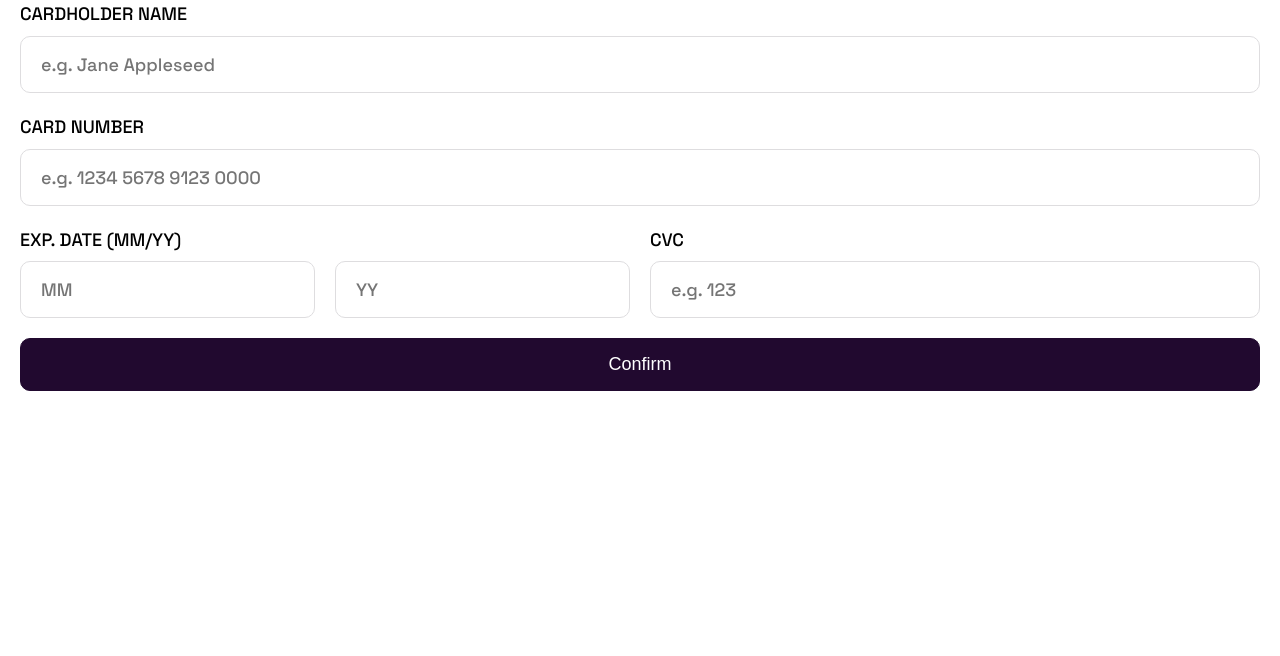
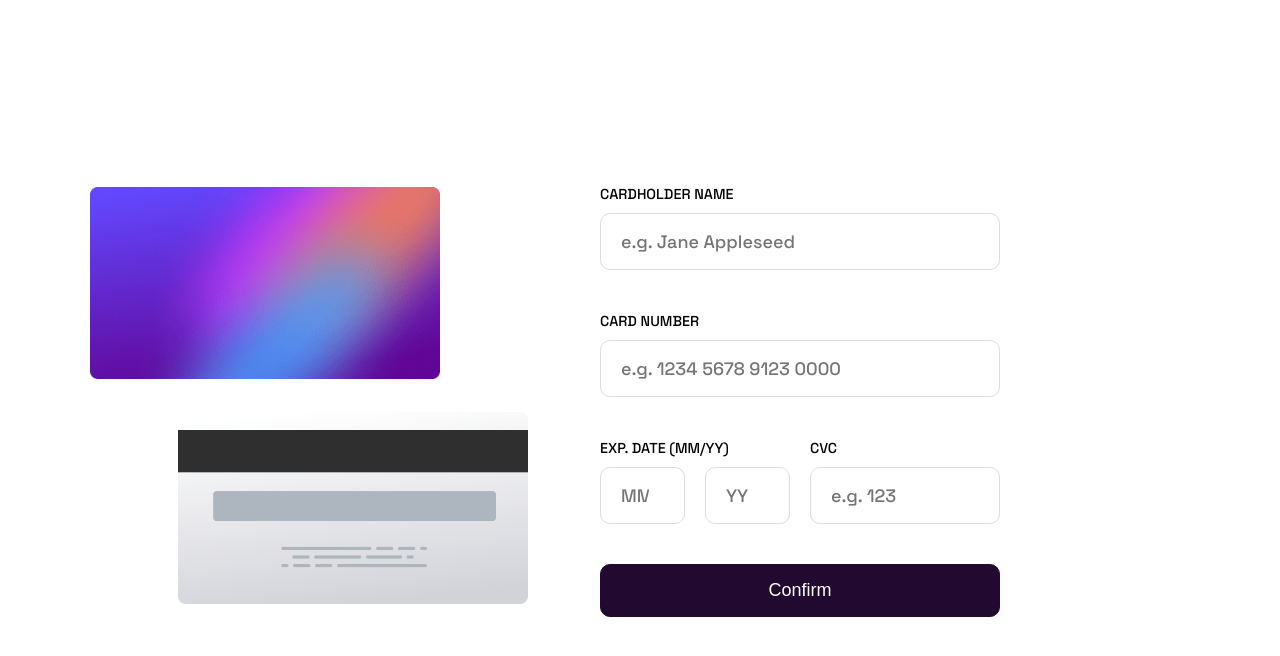
Before and after one commit to artiq75/interactive-card-details-form-main, a website built with Vite: page index.html in a window 1280 px wide. Built offline with nearby package versions, Linux system fonts and the light colour scheme; files whose address does not match are found by name.

Commit message:
Manage responsive style

```diff
--- a/index.html
+++ b/index.html
@@ -1,39 +1,38 @@
 <!DOCTYPE html>
 <html lang="en">
+
 <head>
   <meta charset="UTF-8" />
   <meta name="viewport" content="width=device-width, initial-scale=1.0" />
   <title>Interactive Card Details Form Main</title>
   <link rel="preconnect" href="https://fonts.googleapis.com" />
   <link rel="preconnect" href="https://fonts.gstatic.com" crossorigin />
-    <link
-      href="https://fonts.googleapis.com/css2?family=Space+Grotesk:wght@500&display=swap"
-      rel="stylesheet"
-    />
+  <link href="https://fonts.googleapis.com/css2?family=Space+Grotesk:wght@500&display=swap" rel="stylesheet" />
   <link rel="stylesheet" href="style.css" />
 </head>
+
 <body>
-    <div class="first"></div>
+  <div class="first">
+    <div class="first-inner">
+      <div class="card card-back">
+        <img src="images/bg-card-back.png" alt="" width="447" height="245">
+      </div>
+      <div class="card card-front">
+        <img src="images/bg-card-front.png" alt="" width="447" height="245">
+      </div>
+    </div>
+  </div>
   <div class="second px">
+    <div class="second-inner">
       <form novalidate>
         <div class="form-group">
           <label class="form-label" for="name">Cardholder Name</label>
-          <input
-            type="text"
-            name="name"
-            id="name"
-            placeholder="e.g. Jane Appleseed"
-          />
+          <input type="text" name="name" id="name" placeholder="e.g. Jane Appleseed" />
           <div class="invalid-feedback"></div>
         </div>
         <div class="form-group">
           <label class="form-label" for="number">Card Number</label>
-          <input
-            type="number"
-            name="number"
-            id="number"
-            placeholder="e.g. 1234 5678 9123 0000"
-          />
+          <input type="number" name="number" id="number" placeholder="e.g. 1234 5678 9123 0000" />
           <div class="invalid-feedback"></div>
         </div>
         <div class="g2">
@@ -61,6 +60,8 @@
         <button type="submit">Confirm</button>
       </form>
     </div>
+  </div>
   <script type="module" src="/main.js"></script>
 </body>
+
 </html>
--- a/style.css
+++ b/style.css
@@ -25,8 +25,17 @@ body {
   line-height: 1.6;
 }
 
+body {
+  min-width: 350px;
+}
+
 ::placeholder {
   font-size: 1rem;
+}
+
+img {
+  max-width: 100%;
+  height: 100%;
 }
 
 input {
@@ -65,7 +74,51 @@ button {
 
 form {
   display: grid;
-  row-gap: 20px;
+  row-gap: 40px;
+}
+
+.first {
+  padding: 20px;
+  min-height: 30%;
+  margin-bottom: 100px;
+  background-image: url("images/bg-main-mobile.png");
+  background-repeat: no-repeat;
+  background-size: cover;
+  display: flex;
+  justify-content: center;
+  align-items: center;
+}
+
+.first-inner {
+  min-width: 100%;
+  height: 175px;
+  position: relative;
+}
+
+.card {
+  position: absolute;
+  width: 100%;
+  height: auto;
+}
+
+.card-back {
+  top: -10%;
+  left: 0%;
+}
+
+.card-front {
+  bottom: -67%;
+  right: 0%;
+}
+
+.second {
+  display: flex;
+  align-items: center;
+  justify-content: center;
+}
+
+.second-inner {
+  max-width: 400px;
 }
 
 .form-group {
@@ -75,8 +128,55 @@ form {
 .form-label {
   text-transform: uppercase;
   margin-bottom: 7px;
+  font-size: 0.8em;
 }
 
 .invalid-feedback {
   color: var(--red);
 }
+
+@media (min-width: 500px) {
+  .first-inner {
+    min-width: 350px;
+    height: 175px;
+  }
+
+  .card-back {
+    top: -10%;
+    left: 15%;
+  }
+
+  .card-front {
+    bottom: -67%;
+    right: 16%;
+  }
+}
+
+@media (min-width: 1240px) {
+  body {
+    display: grid;
+    grid-template-columns: 25% 1fr;
+  }
+
+  .first {
+    margin: 0;
+  }
+
+  .first-inner {
+    width: 447px;
+  }
+
+  .card {
+    width: 100%;
+  }
+
+  .card-back {
+    top: 57%;
+    left: 55%;
+  }
+
+  .card-front {
+    bottom: 57%;
+    right: -30%;
+  }
+}
```
Lines whose indentation alone changed are shown as unchanged.
